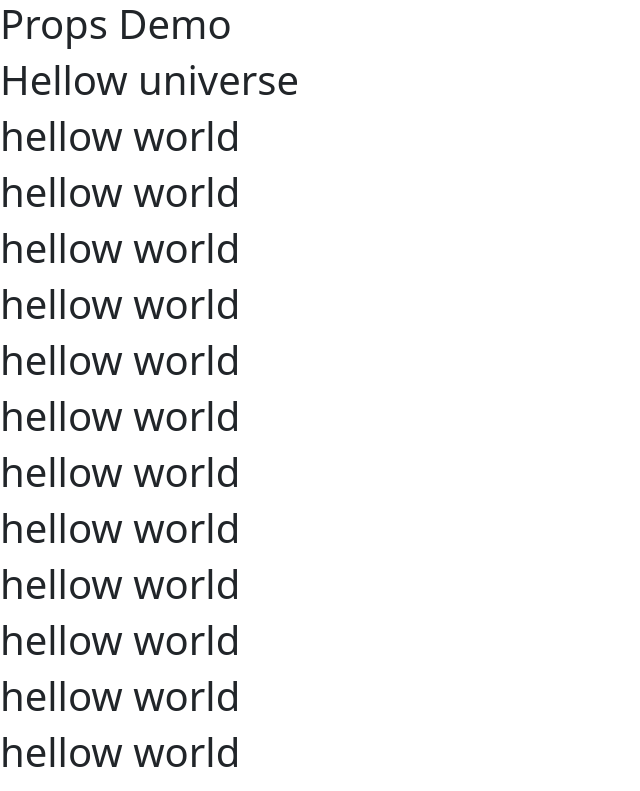
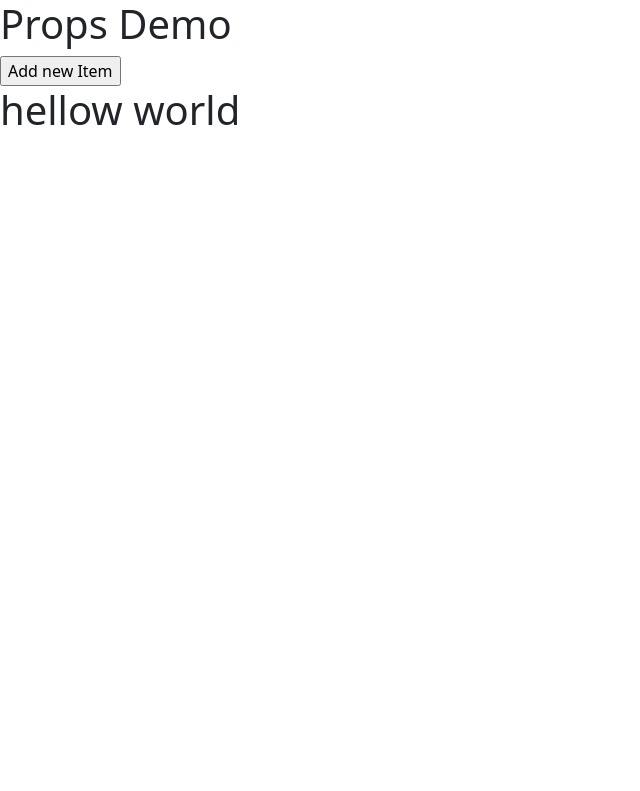
Before and after one commit to prashant5959pandey/WPT-1, a React (Create React App) app: page / in a window 1280 px wide. Shown: the top 791 px of the page, without its empty margins (0-640 px from the left). Built offline with nearby package versions, Linux system fonts and the light colour scheme.

Commit message:
statefull-list

```diff
--- a/src/App.js
+++ b/src/App.js
@@ -1,4 +1,6 @@
 /** @format */
+
+import { useState } from "react";
 
 function App() {
   return (
@@ -10,42 +12,26 @@
 }
 //by applying this method we reduce the contents of main function
 function ListDemo() {
-  let string = "Hellow universe";
+  // stateful variable
+  let [list, setList] = useState(["delhi"]);
 
-  let list = ["", "", "" ,"",""];
+  let AddItemAction = () => {
+    let newList = [...list, "mumbai"];
 
-  let list1=[];
-
-  for(let i=0;i<100;i++){
-    list1.push("");
-  }
-
-
+    //for trigger the dom operation for updation
+    setList(newList);
+  };
 
   return (
     <>
-      <h1>{string}</h1>
-      {/* version 3 */}
-      {list1.map((item) => (
+      {/** event binding */}
+      <input type="button" value="Add new Item" onClick={AddItemAction} />
+      {/**List */}
+      {list.map((item) => (
         <h1>hellow world </h1>
       ))}
-
     </>
   );
 }
 
-//by using destructring
-// function Display({ email, username }) {
-//   // ====>>>> this destructring is recommended
-
-//   return (
-//     <>
-//       <h1>
-//         Hello {username} {email}
-//       </h1>
-//       <h1>{username}</h1>
-//     </>
-//   );
-// }
-
 export default App;
```
